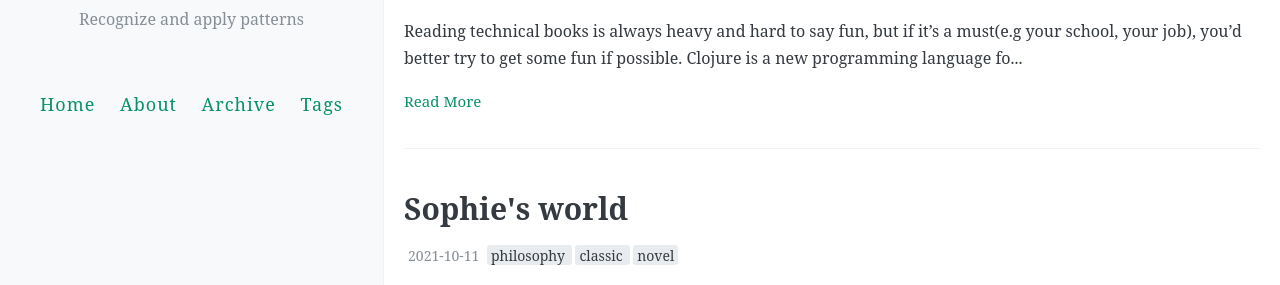
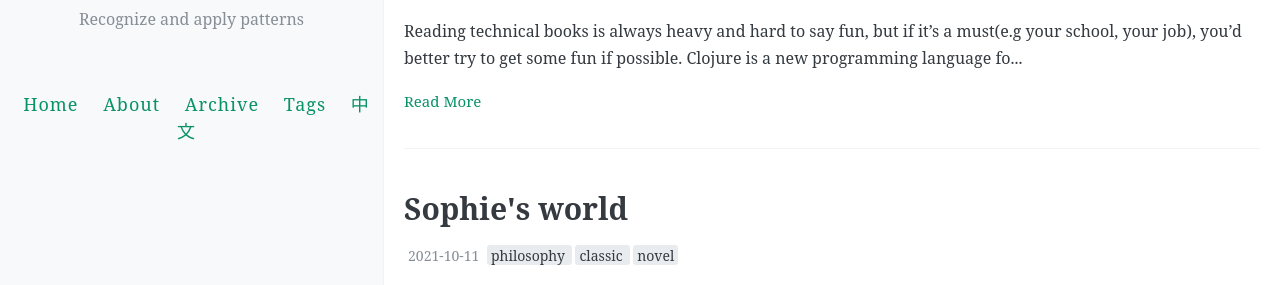
Before and after one commit to jackzhu2050/jackzhu2050.github.io, a Jekyll site: the page built from index.html, in a window 1280 px wide. Shown: the part 385-670 px from the top of the page. Built offline with Jekyll 4.4.1, drawn with Linux system fonts in a browser that asks for light colours; the list of posts is cut into pages by our own code; comment, search, counter and statistics services are not loaded.

Commit message:
added the link to chinese version

```diff
--- a/_config.yml
+++ b/_config.yml
@@ -30,6 +30,8 @@ navigation:
     url: /archive
   - name: Tags
     url: /tags
+  - name: 中文
+    url: https://blog-cn.jackzhu.info/
 
 # 每页的文章数
 paginate: 8
```
